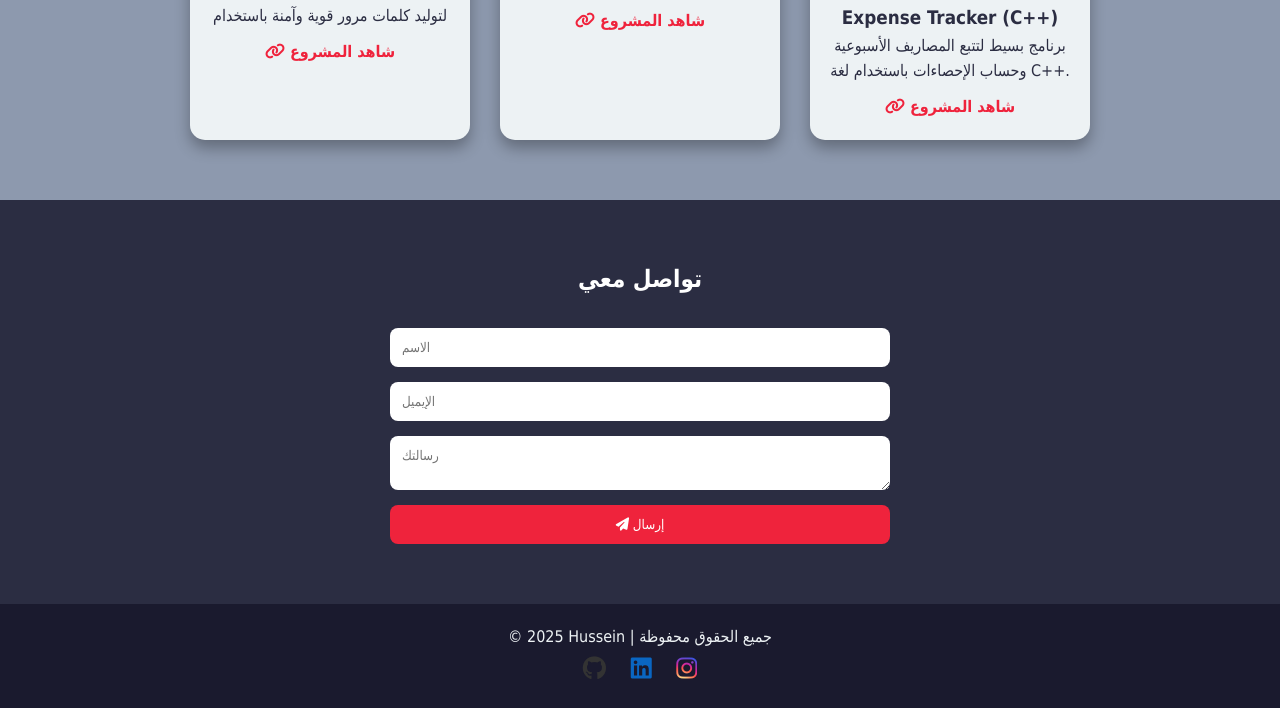
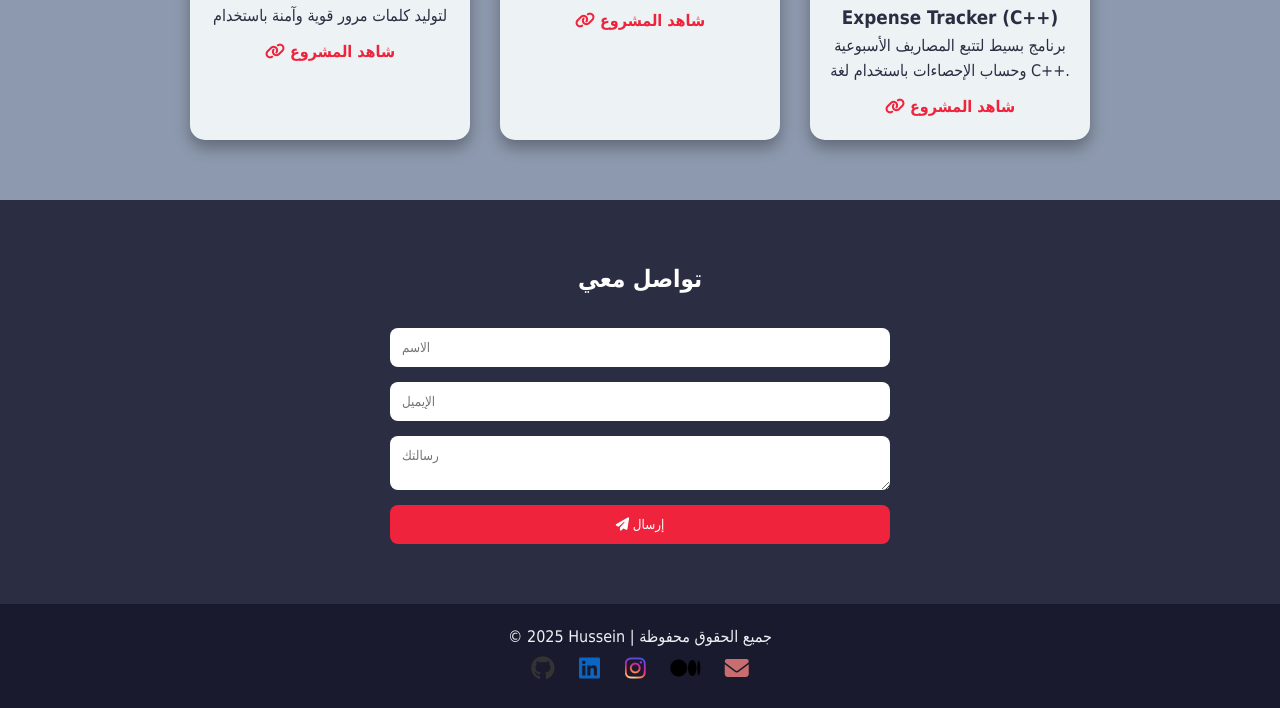
Before and after one commit to hussienalomari7-ui/protfolio, a plain HTML site: page index.html in a window 1280 px wide. Shown: the part 1392-2100 px from the top of the page. Drawn offline with nearby package versions, Linux system fonts and the light colour scheme; a script that the page names is missing.

Commit message:
Add files via upload

```diff
--- a/index.html
+++ b/index.html
@@ -124,6 +124,8 @@
   <a href="https://github.com/hussienalomari7-ui" target="_blank"><i class="fab fa-github"></i></a>
   <a href="https://www.linkedin.com/in/h%C3%BCseyin-vefa-b8872933a" target="_blank"><i class="fab fa-linkedin"></i></a>
   <a href="https://www.instagram.com/husien_vefa?utm_source=ig_web_button_share_sheet&igsh=ZDNlZDc0MzIxNw==" target="_blank"><i class="fab fa-instagram"></i></a>
+  <a href="https://hussienalomari7.medium.com/" target="_blank"><i class="fab fa-medium"></i></a>
+  <a href="mailto:hussienalomari7@gmail.com" target="_blank"><i class="fa-solid fa-envelope"></i></a>
 </div>
 
 
--- a/style.css
+++ b/style.css
@@ -266,3 +266,9 @@ footer .socials a i.fa-instagram {
   -webkit-background-clip: text;
   -webkit-text-fill-color: transparent;
 }
+footer .socials a i.fa-medium {
+  color: #000; /* أسود */
+}
+footer .socials a i.fa-envelope {
+  color: #c86e6e; /* أحمر Gmail */
+}
```
